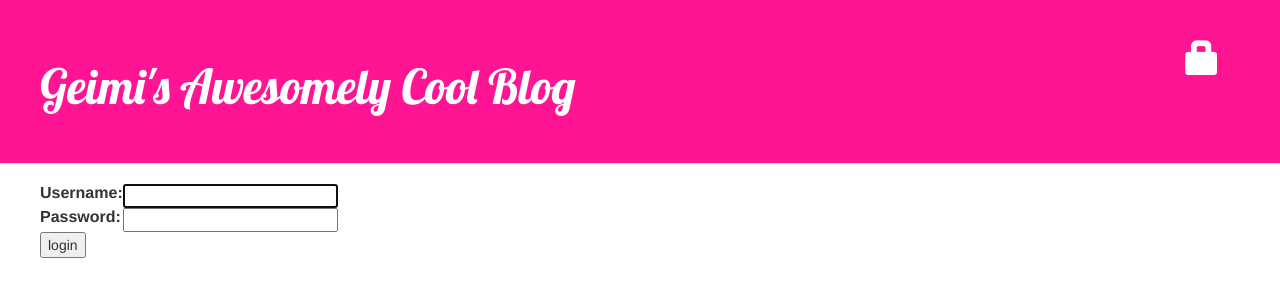
After one commit to gdelarge/my-first-blog, a Django app: page /accounts/login/?next=/post/new/ in a window 1280 px wide. The commit adds this page. Shown: the top 300 px of the page. Run offline with Django 3.2, Linux system fonts and the light colour scheme; some libraries are stand-ins or nearby versions.

Commit message:
added post authentication and log out features

```diff
--- a/blog/templates/blog/base.html
+++ b/blog/templates/blog/base.html
@@ -9,14 +9,16 @@
     </head>
     <body>
         <div class="page-header">
-          <a href="{% url "post_draft_list" %}" class="top-menu"><span class="glyphicon glyphicon-edit"></span></a>
-          <h1><a href="/">Geimi's Awesomely Cool Blog</a></h1>
             {% if user.is_authenticated %}
             <a href="{% url "post_new" %}" class="top-menu"><span class="glyphicon glyphicon-plus"></span></a>
+            <a href="{% url "post_draft_list" %}" class="top-menu"><span class="glyphicon glyphicon-edit"></span></a>
+            <p class="top-menu">Hello {{ user.username }}<small>(<a href="{% url "django.contrib.auth.views.logout" %}">Log out</a>)</small></p>
+            {% else %}
+            <a href="{% url "django.contrib.auth.views.login" %}" class="top-menu"><span class="glyphicon glyphicon-lock"></span></a>
             {% endif %}
-
+            <h1><a href="{% url "blog.views.post_list" %}">Geimi's Awesomely Cool Blog</a></h1>
         </div>
-     <div class="content container">
+        <div class="content">
             <div class="row">
                 <div class="col-md-8">
                 {% block content %}
@@ -25,4 +27,5 @@
             </div>
         </div>
     </body>
+
 </html>
--- a/blog/templates/blog/post_detail.html
+++ b/blog/templates/blog/post_detail.html
@@ -7,9 +7,12 @@
         {% else %}
         <a class="btn btn-default" href="{% url "blog.views.post_publish" pk=post.pk %}">Publish</a>
         {% endif %}
+        {% if user.is_authenticated %}
         <a class="btn btn-default" href="{% url "post_edit" pk=post.pk %}"><span class="glyphicon glyphicon-pencil"></span></a>
         <a class="btn btn-default" href="{% url "post_remove" pk=post.pk %}"><span class="glyphicon glyphicon-remove"></span></a>
-
+        {% else %}
+        <a href="{% url "django.contrib.auth.views.login" %}" class="top-menu"><span class="glyphicon glyphicon-lock"></span></a>
+        {% endif %}
         <h1>{{ post.title }}</h1>
         <p>{{ post.text|linebreaks }}</p>
     </div>
--- /dev/null
+++ b/blog/templates/registration/login.html
@@ -0,0 +1,26 @@
+{% extends "blog/base.html" %}
+
+{% block content %}
+
+{% if form.errors %}
+<p>Your username and password didn't match. Please try again.</p>
+{% endif %}
+
+<form method="post" action="{% url "django.contrib.auth.views.login" %}">
+{% csrf_token %}
+<table>
+<tr>
+    <td>{{ form.username.label_tag }}</td>
+    <td>{{ form.username }}</td>
+</tr>
+<tr>
+    <td>{{ form.password.label_tag }}</td>
+    <td>{{ form.password }}</td>
+</tr>
+</table>
+
+<input type="submit" value="login" />
+<input type="hidden" name="next" value="{{ next }}" />
+</form>
+
+{% endblock %}
--- a/blog/views.py
+++ b/blog/views.py
@@ -4,6 +4,7 @@ from .models import Post
 from django.shortcuts import render, get_object_or_404
 from .forms import PostForm
 from django.shortcuts import redirect
+from django.contrib.auth.decorators import login_required
 
 def post_list(request):
     posts = Post.objects.filter(published_date__lte=timezone.now()).order_by('published_date')
@@ -13,6 +14,7 @@ def post_detail(request, pk):
     post = get_object_or_404(Post, pk=pk)
     return render(request, 'blog/post_detail.html', {'post': post})
 
+@login_required
 def post_new(request):
     if request.method == "POST":
         form = PostForm(request.POST)
@@ -26,6 +28,7 @@ def post_new(request):
         form = PostForm()
     return render(request, 'blog/post_edit.html', {'form': form})
 
+@login_required
 def post_edit(request, pk):
     post = get_object_or_404(Post, pk=pk)
     if request.method == "POST":
@@ -40,15 +43,18 @@ def post_edit(request, pk):
         form = PostForm(instance=post)
     return render(request, 'blog/post_edit.html', {'form': form})
 
+@login_required
 def post_draft_list(request):
     posts = Post.objects.filter(published_date__isnull=True).order_by('created_date')
     return render(request, 'blog/post_draft_list.html', {'posts': posts})
 
+@login_required
 def post_publish(request, pk):
     post = get_object_or_404(Post, pk=pk)
     post.publish()
     return redirect('blog.views.post_detail', pk=pk)
 
+@login_required
 def post_remove(request, pk):
     post = get_object_or_404(Post, pk=pk)
     post.delete()
--- a/mysite/settings.py
+++ b/mysite/settings.py
@@ -102,3 +102,4 @@ USE_TZ = True
 
 STATIC_URL = '/static/'
 STATIC_ROOT = os.path.join(BASE_DIR, 'static')
+LOGIN_REDIRECT_URL = '/'
--- a/mysite/urls.py
+++ b/mysite/urls.py
@@ -1,7 +1,11 @@
-from django.conf.urls import include, url
+from django.conf.urls import patterns, include, url
+
 from django.contrib import admin
+admin.autodiscover()
 
-urlpatterns = [
+urlpatterns = patterns('',
     url(r'^admin/', include(admin.site.urls)),
+    url(r'^accounts/login/$', 'django.contrib.auth.views.login'),
+    url(r'^accounts/logout/$', 'django.contrib.auth.views.logout', {'next_page': '/'}),
     url(r'', include('blog.urls')),
-]
+)
```
Lines whose indentation alone changed are shown as unchanged.
